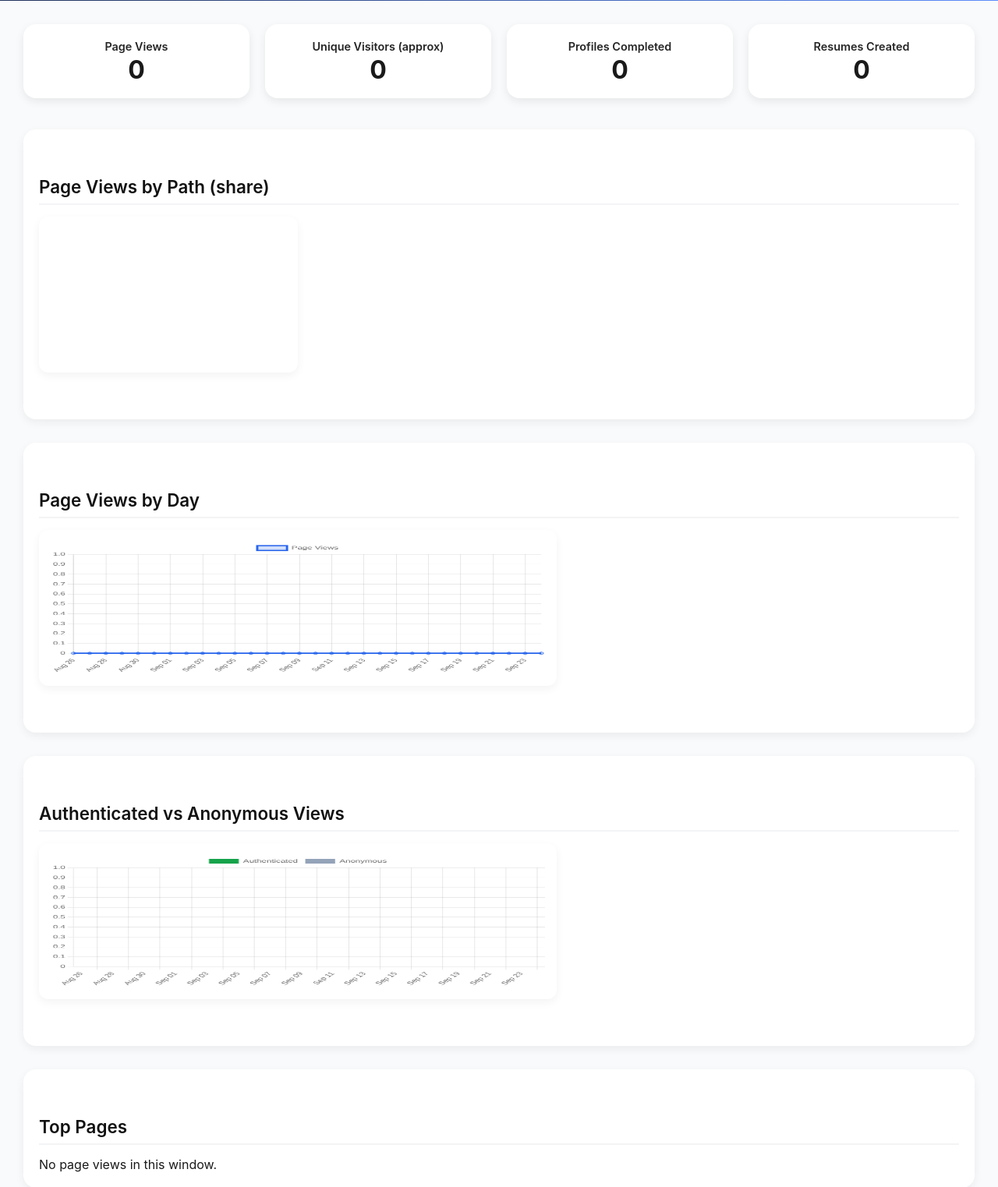
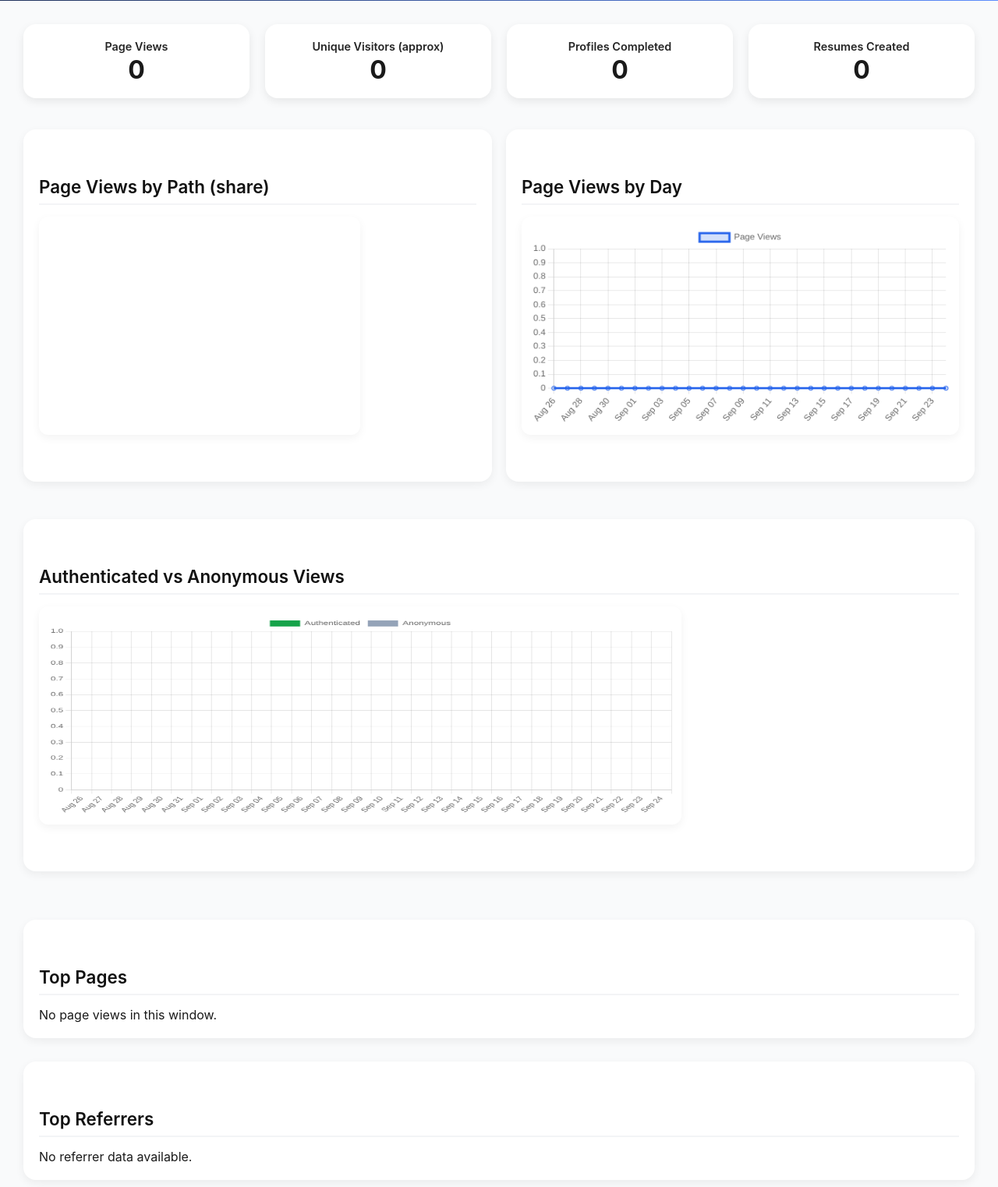
Before and after one commit to jcoffer921/reroute, a Django app: page /dashboard/admin/analytics/ in a window 1280 px wide. Shown: the part 478-2001 px from the top of the page at 78% size. Run offline with Django 5.2, Linux system fonts and the light colour scheme; a user stored in the database is signed in; data comes from the database, SQL or seed files in the repository; a map, chart or similar area stays blank; parts of the project's set-up code (start-up, migrations or seed data) failed here and were passed over.

```diff
--- a/dashboard/static/dashboard/css/admin_dashboard.css
+++ b/dashboard/static/dashboard/css/admin_dashboard.css
@@ -239,22 +239,34 @@ a:hover {
 /* Charts Grid */
 .charts-grid {
   display: grid;
-  grid-template-columns: 1fr; /* stack by default */
-  gap: 16px;
+  grid-template-columns: 1fr; /* mobile/tablet: stack */
+  gap: 18px;
   margin-bottom: 32px;
+}
+
+.charts-grid section {
+  min-width: 360px; /* allow smaller on narrow screens */
+}
+
+@media (min-width: 980px) {
+  .charts-grid {
+    grid-template-columns: repeat(2, minmax(420px, 1fr)); /* desktop: 2-up with min width */
+    align-items: stretch;
+  }
+  .charts-grid .grid-span-2 { grid-column: 1 / -1; }
 }
 
 .charts-grid canvas {
   background: #fff;
   border-radius: 12px;
-  padding: 16px;
+  padding: 12px; /* consistent inner padding so charts breathe */
   box-shadow: 0 4px 12px rgba(0,0,0,0.05);
   width: 100%;
-  height: 200px; /* more compact height for grid charts */
+  height: 280px; /* clearer readability (250–300px target) */
 }
 
 /* Smaller chart helper */
-.chart-sm { height: 200px !important; max-width: 720px; }
+.chart-sm { height: 280px !important; max-width: 100%; }
 
 /* Carousel charts sizing */
 .charts-carousel__slide canvas { height: 220px !important; }
--- a/dashboard/templates/dashboard/admin_analytics_events.html
+++ b/dashboard/templates/dashboard/admin_analytics_events.html
@@ -46,6 +46,7 @@
     </div>
   </div>
 
+  <div class="charts-grid">
     <!-- Pie Chart: Page Views by Path -->
     <section>
       <h2>Page Views by Path (share)</h2>
@@ -59,10 +60,11 @@
     </section>
 
     <!-- Stacked Bar: Authenticated vs Anonymous by Day -->
-  <section>
+    <section class="grid-span-2">
       <h2>Authenticated vs Anonymous Views</h2>
       <canvas id="viewsStacked" class="chart-sm"></canvas>
     </section>
+  </div>
 
   <!-- Top Pages Table -->
   <section>
--- a/dashboard/templates/dashboard/admin_applications_manage.html
+++ b/dashboard/templates/dashboard/admin_applications_manage.html
@@ -13,7 +13,7 @@
       <select id="status-filter" name="status" style="padding:8px 10px; border:1px solid #ddd; border-radius:8px;">
         <option value="">All Statuses</option>
         {% for val,label in status_choices %}
-          <option value="{{ val }}" {% if status==val %}selected{% endif %}>{{ label }}</option>
+          <option value="{{ val }}" {% if status == val %}selected{% endif %}>{{ label }}</option>
         {% endfor %}
       </select>
       <button type="submit" class="btn btn-primary">Filter</button>
@@ -42,7 +42,7 @@
             <label for="status-{{ app.id }}" class="visually-hidden">Update status</label>
             <select id="status-{{ app.id }}" name="status" style="padding:4px 6px; border:1px solid #ddd; border-radius:6px;">
               {% for val,label in status_choices %}
-                <option value="{{ val }}" {% if app.status==val %}selected{% endif %}>{{ label }}</option>
+                <option value="{{ val }}" {% if app.status == val %}selected{% endif %}>{{ label }}</option>
               {% endfor %}
             </select>
             <button type="submit" class="btn btn-primary">Update</button>
--- a/dashboard/templates/dashboard/admin_jobs_manage.html
+++ b/dashboard/templates/dashboard/admin_jobs_manage.html
@@ -11,9 +11,9 @@
       <input type="text" name="q" value="{{ q }}" placeholder="Search title, employer, location" style="flex:1; min-width:220px; padding:8px 10px; border:1px solid #ddd; border-radius:8px;" />
       <select name="status" style="padding:8px 10px; border:1px solid #ddd; border-radius:8px;">
         <option value="">All</option>
-        <option value="active" {% if status=='active' %}selected{% endif %}>Active</option>
-        <option value="inactive" {% if status=='inactive' %}selected{% endif %}>Inactive</option>
-        <option value="flagged" {% if status=='flagged' %}selected{% endif %}>Flagged</option>
+        <option value="active" {% if status == 'active' %}selected{% endif %}>Active</option>
+        <option value="inactive" {% if status == 'inactive' %}selected{% endif %}>Inactive</option>
+        <option value="flagged" {% if status == 'flagged' %}selected{% endif %}>Flagged</option>
       </select>
       <button type="submit" class="btn btn-primary">Filter</button>
       <a href="{% url 'dashboard:admin' %}" class="btn btn-secondary">Back to Dashboard</a>
```
Lines whose indentation alone changed are shown as unchanged.
